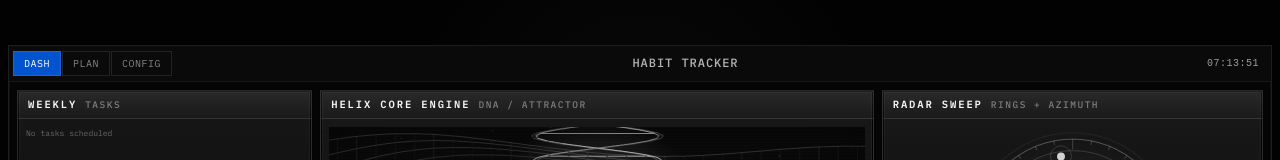
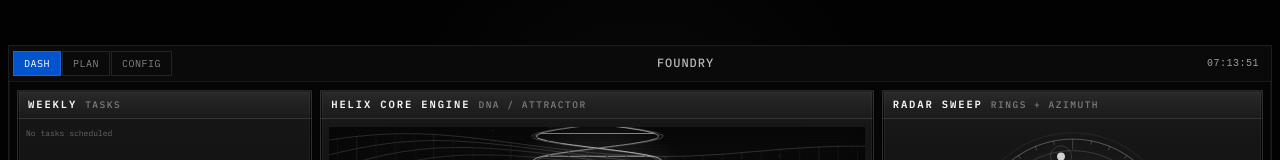
Before and after one commit to adityapandey1221/Foundry, a React (Vite) app: page / in a window 1280 px wide. Shown: the top 160 px of the page. Built offline with nearby package versions, Linux system fonts and the light colour scheme.

Commit message:
Rename title from "HABIT TRACKER" to "FOUNDRY"
Updates the centered header title to the new branding name.

Co-Authored-By: Claude Haiku 4.5 <noreply@anthropic.com>

```diff
--- a/src/App.tsx
+++ b/src/App.tsx
@@ -72,7 +72,7 @@ const NavTabs = ({ currentView, onViewChange }: { currentView: string; onViewCha
 
       {/* Center - Title */}
       <div style={{ flex: 1, textAlign: 'center', color: 'rgba(255,255,255,0.7)', fontSize: '12px', letterSpacing: '0.08em', fontWeight: 500 }}>
-        HABIT TRACKER
+        FOUNDRY
       </div>
 
       {/* Right - Timer */}
```
